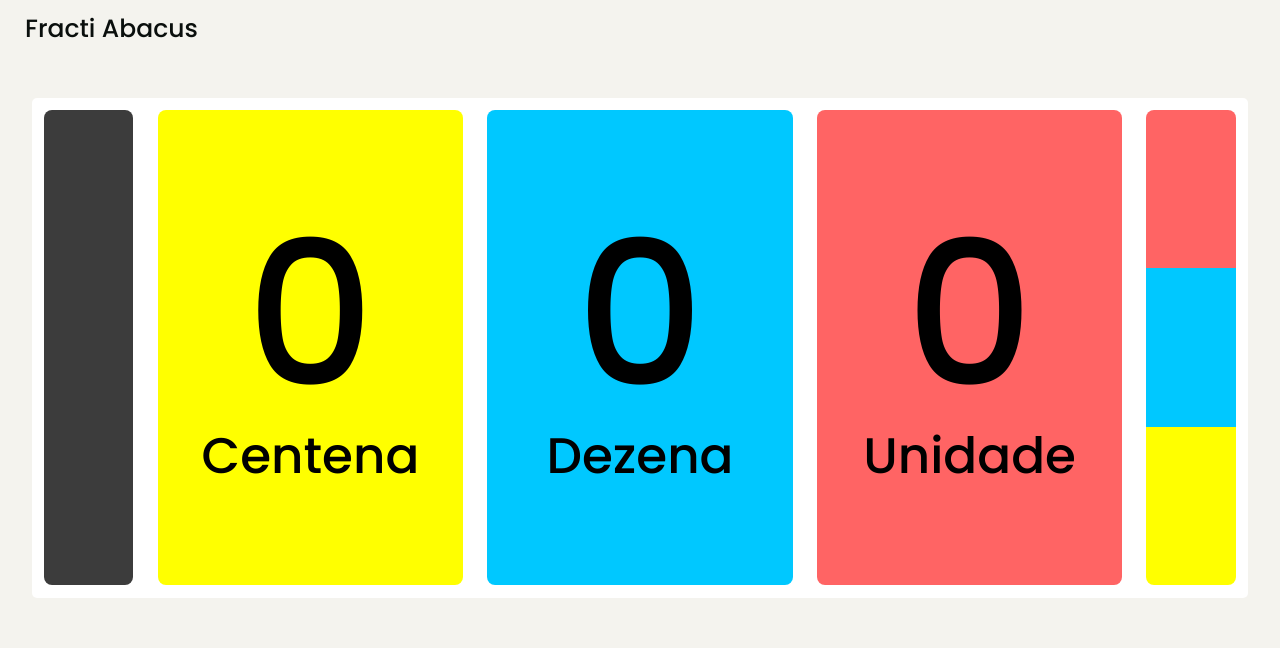
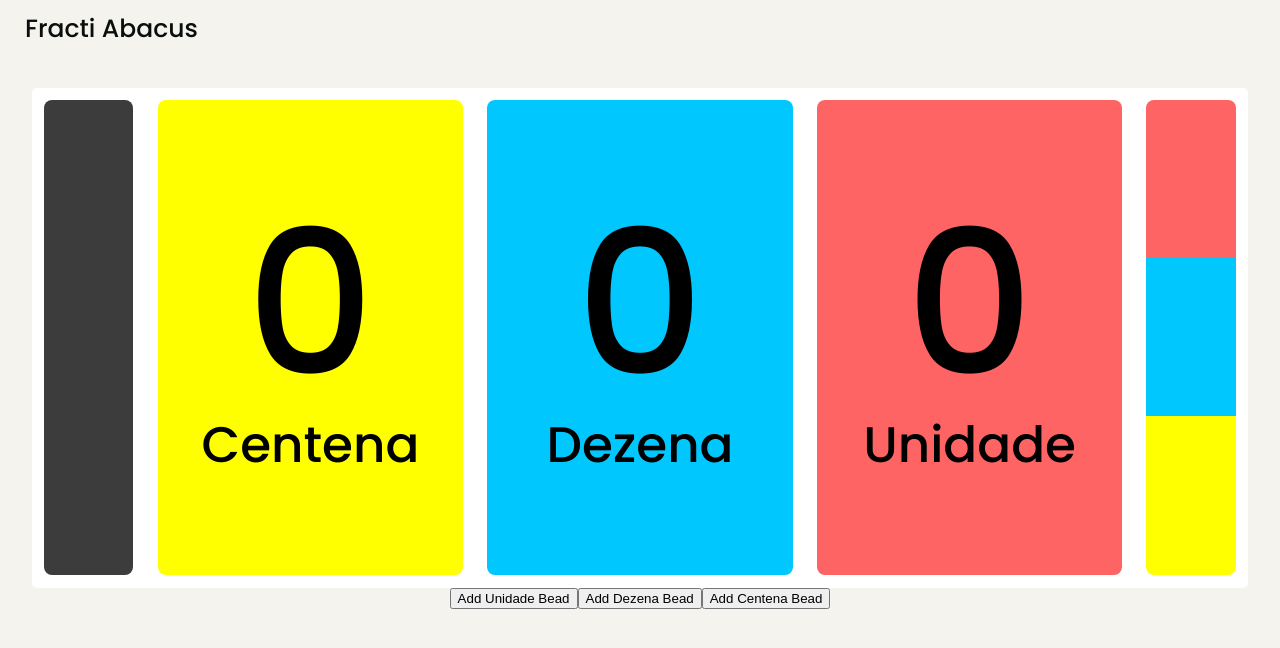
Before and after one commit to juniorsn1409/fractiabaci, a Next.js app: page / in a window 1280 px wide. Shown: the top 648 px of the page. Built offline with nearby package versions, Linux system fonts and the light colour scheme.

Commit message:
[PF-63] Adicionando function pra adicionar Bead

```diff
--- a/src/app/page.tsx
+++ b/src/app/page.tsx
@@ -10,11 +10,11 @@ import { Board } from '@/components/Board'
 import { BoardDecimalPlace } from '@/components/Board/BoardDecimalPlace'
 import { BoardSideLeft } from '@/components/Board/BoardSideLeft'
 import { BoardSideRight } from '@/components/Board/BoardSideRight'
-import { BoardSideRightRender } from '@/components/Board/BoardSideRight/BoardSideRightRender'
+import { ButtonBead } from '@/components/ButtonBead'
 import { Footer } from '@/components/Footer'
 import { Main } from '@/components/Main'
 
-import { PlaceValueType, PositionType } from '@/domain/CustomTypesModel'
+import { PlaceValueType } from '@/domain/CustomTypesModel'
 
 export default function App() {
   return (
@@ -25,21 +25,19 @@ export default function App() {
           <BoardDecimalPlace type={PlaceValueType.hundred} />
           <BoardDecimalPlace type={PlaceValueType.ten} />
           <BoardDecimalPlace type={PlaceValueType.unit} />
-          <BoardSideRight>
-            <BoardSideRightRender
-              type={PlaceValueType.unit}
-              position={PositionType.top}
-            ></BoardSideRightRender>
-            <BoardSideRightRender
-              type={PlaceValueType.ten}
-              position={PositionType.middle}
-            ></BoardSideRightRender>
-            <BoardSideRightRender
-              type={PlaceValueType.hundred}
-              position={PositionType.bottom}
-            ></BoardSideRightRender>
-          </BoardSideRight>
+          <BoardSideRight />
         </Board>
+        <div
+          style={{
+            display: 'flex',
+            flexDirection: 'row',
+            justifyContent: 'space-between',
+          }}
+        >
+          <ButtonBead type={PlaceValueType.unit} />
+          <ButtonBead type={PlaceValueType.ten} />
+          <ButtonBead type={PlaceValueType.hundred} />
+        </div>
       </Main>
       <Footer></Footer>
     </>
--- a/src/components/Board/BoardSideRight/index.tsx
+++ b/src/components/Board/BoardSideRight/index.tsx
@@ -6,13 +6,18 @@
 //  Copyright © 2023 Fracti Abacus, FA. All rights reserved.
 //
 
-import { ReactNode } from 'react'
+'use client'
 
-interface BoardSideRightProps {
-  children?: ReactNode
-}
+import { Bead } from '@/components/Bead'
+import { PlaceValueType, PositionType } from '@/domain/CustomTypesModel'
+import { useAbacusStore } from '@/stores/useBeadStore'
+import { BoardSideRightRender } from './BoardSideRightRender'
 
-export const BoardSideRight: React.FC<BoardSideRightProps> = ({ children }) => {
+export const BoardSideRight = () => {
+  const {
+    beads: { unit, ten, hundred },
+  } = useAbacusStore()
+
   return (
     <div
       id={`add`}
@@ -28,7 +33,30 @@ export const BoardSideRight: React.FC<BoardSideRightProps> = ({ children }) => {
         transition: 'background-color 0.3s',
       }}
     >
-      {children}
+      <BoardSideRightRender
+        type={PlaceValueType.unit}
+        position={PositionType.top}
+      >
+        {unit.map((bead) => (
+          <Bead key={bead.id} id={bead.id} type={bead.type} />
+        ))}
+      </BoardSideRightRender>
+      <BoardSideRightRender
+        type={PlaceValueType.ten}
+        position={PositionType.middle}
+      >
+        {ten.map((bead) => (
+          <Bead key={bead.id} id={bead.id} type={bead.type} />
+        ))}
+      </BoardSideRightRender>
+      <BoardSideRightRender
+        type={PlaceValueType.hundred}
+        position={PositionType.bottom}
+      >
+        {hundred.map((bead) => (
+          <Bead key={bead.id} id={bead.id} type={bead.type} />
+        ))}
+      </BoardSideRightRender>
     </div>
   )
 }
--- a/src/components/Board/index.tsx
+++ b/src/components/Board/index.tsx
@@ -5,6 +5,8 @@
 //  Created by Edson Júnior Ananias de Lima on 12/10/23.
 //  Copyright © 2023 Fracti Abacus, FA. All rights reserved.
 //
+
+'use client'
 
 import { ReactNode } from 'react'
 
--- /dev/null
+++ b/src/components/ButtonBead.tsx
@@ -0,0 +1,23 @@
+//  S# SEVERITY
+//
+//  ButtonBead.tsx
+//
+//  Created by Edson Júnior Ananias de Lima on 22/10/23.
+//  Copyright © 2023 Fracti Abacus, FA. All rights reserved.
+//
+
+'use client'
+
+import { Descriptions, PlaceValueType } from '@/domain/CustomTypesModel'
+import { useAbacusStore } from '@/stores/useBeadStore'
+
+export const ButtonBead = ({ type }: { type: PlaceValueType }) => {
+  const { actions } = useAbacusStore()
+
+  const handleAddBead = () => {
+    const newBead = { id: Math.random(), type }
+    actions.add(newBead, type)
+  }
+
+  return <button onClick={handleAddBead}>Add {Descriptions[type]} Bead</button>
+}
```
Also changed, not shown: src/application/BeadUseCase.tsx (added, +8 -0 lines), src/components/ButtonAmount.tsx (added, +21 -0 lines).
